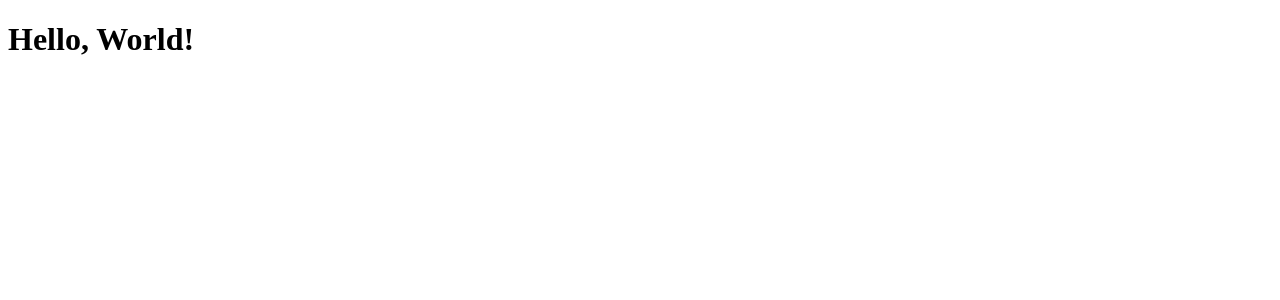
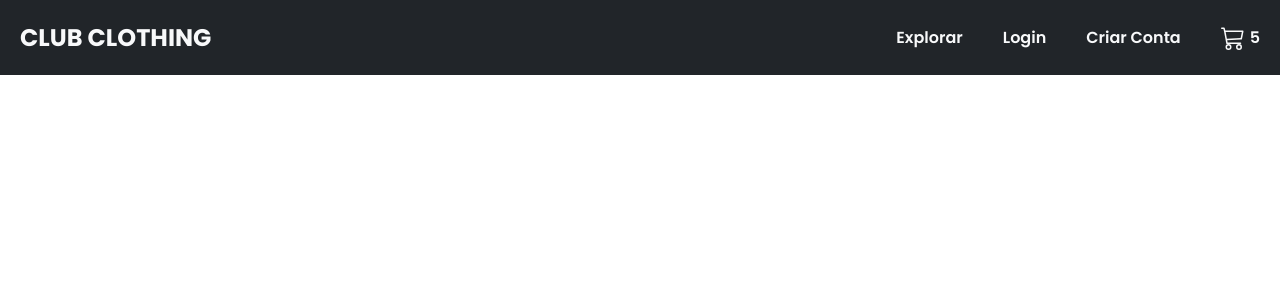
Before and after one commit to vivianeaguiarc/ecommerce, a React (Create React App) app: page / in a window 1280 px wide. Shown: the top 300 px of the page. Built offline with nearby package versions, Linux system fonts and the light colour scheme.

Commit message:
feat: add header component

```diff
--- a/package.json
+++ b/package.json
@@ -13,6 +13,7 @@
     "@types/react-dom": "^19.0.0",
     "react": "^19.2.7",
     "react-dom": "^19.2.7",
+    "react-icons": "4.12.0",
     "react-scripts": "5.0.1",
     "typescript": "^4.4.2",
     "web-vitals": "^2.1.0"
--- a/src/App.tsx
+++ b/src/App.tsx
@@ -1,9 +1,10 @@
 import { FunctionComponent } from "react";
+import Header from "./components/header/header.component";
 interface AppProps {
   message?: string;
 }
 const App: FunctionComponent<AppProps> = ({ message }) => {
-  return <h1>Hello, World!</h1>;
+  return <Header />
 }
 
 export default App;
--- /dev/null
+++ b/src/components/header/header.component.tsx
@@ -0,0 +1,23 @@
+import { BsCart3 } from 'react-icons/bs'
+import './header.styles.css'
+
+const Header = () => {
+    return (
+        <div className="header-container">
+            <h2 className="header-title">CLUB CLOTHING</h2>
+
+            <div className="header-items">
+                <div className="header-item">Explorar</div>
+                <div className="header-item">Login</div>
+                <div className="header-item">Criar Conta</div>
+                <div className="header-item">
+                  <BsCart3 size={24} />
+                  <p style={{ marginLeft: 5 }}>5</p>
+                </div>
+
+            </div>
+        </div>
+    )
+}
+
+export default Header
--- /dev/null
+++ b/src/components/header/header.styles.css
@@ -0,0 +1,32 @@
+.header-container {
+    width: 100%;
+    background-color: #212529;
+    display: flex;
+    justify-content: space-between;
+    padding: 20px;
+    color: #f8f9fa;
+}
+
+.header-title {
+    font-weight: bold;
+    font-size: 1.5rem;
+}
+
+.header-items {
+    display: flex;
+    align-items: center;
+    justify-content: space-between;
+}
+
+.header-item {
+    font-weight: 600;
+    font-size: 1rem;
+    display: flex;
+    align-items: center;
+}
+
+.header-item:nth-child(1),
+.header-item:nth-child(2),
+.header-item:nth-child(3) {
+    margin-right: 40px;
+}
--- a/src/index.tsx
+++ b/src/index.tsx
@@ -1,6 +1,7 @@
 import React from 'react';
 import ReactDOM from 'react-dom/client';
 import App from './App';
+import './index.css';
 import reportWebVitals from './reportWebVitals';
 
 const root = ReactDOM.createRoot(
```
Also changed, not shown: public/index.html (+0 -23 lines), 1 other file (tests, documents, lock files or other folders).
